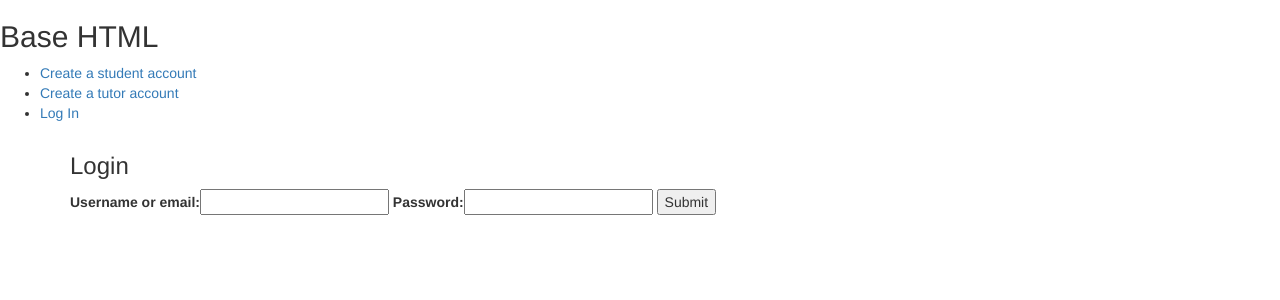
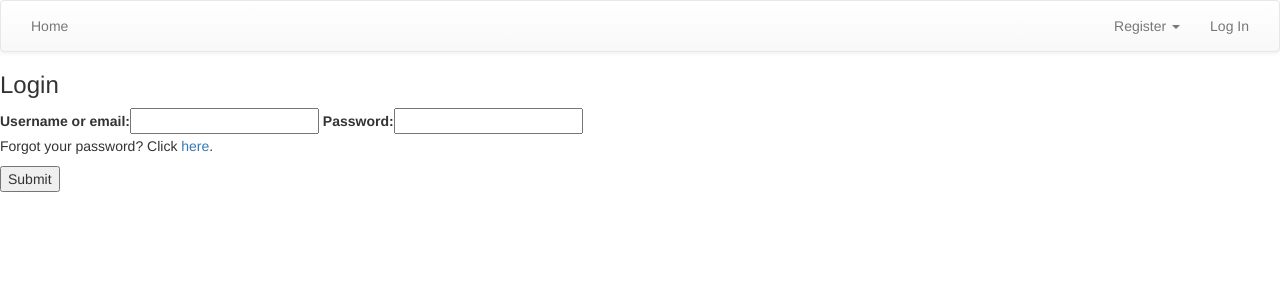
Before and after one commit to sweetmentor/PrivateTutor, a Django app: page /accounts/login in a window 1280 px wide. Shown: the top 300 px of the page. Run offline with Django 3.2, Linux system fonts and the light colour scheme; some libraries are stand-ins or nearby versions.

Commit message:
added account and home apps with functionalities

```diff
--- a/accounts/templates/accounts/login.html
+++ b/accounts/templates/accounts/login.html
@@ -10,6 +10,9 @@
     <form method = 'POST'>
    {% csrf_token %}
    {{ forms | as_bootstrap }}
+
+   <p>Forgot your password? Click <a href="{% url 'password_reset' %}">here</a>.</p>
+
     <input type="submit" value="Submit"/>
 </form>
 
--- a/home/templates/home/base.html
+++ b/home/templates/home/base.html
@@ -5,23 +5,67 @@
     <meta name="viewport" content="width=device-width, initial-scale=1.0">
     <meta http-equiv="X-UA-Compatible" content="ie=edge">
     <title>Document</title>
-    <link rel="stylesheet" href="https://cdnjs.cloudflare.com/ajax/libs/bootswatch/3.3.7/cerulean/bootstrap.min.css">
+    <link rel="stylesheet" href="https://maxcdn.bootstrapcdn.com/bootstrap/3.3.7/css/bootstrap.min.css" integrity="sha384-BVYiiSIFeK1dGmJRAkycuHAHRg32OmUcww7on3RYdg4Va+PmSTsz/K68vbdEjh4u" crossorigin="anonymous">
+    <link rel="stylesheet" href="https://maxcdn.bootstrapcdn.com/bootstrap/3.3.7/css/bootstrap-theme.min.css" integrity="sha384-rHyoN1iRsVXV4nD0JutlnGaslCJuC7uwjduW9SVrLvRYooPp2bWYgmgJQIXwl/Sp" crossorigin="anonymous">
+    {% block head_js %}
+    <script src="https://cdnjs.cloudflare.com/ajax/libs/jquery/3.2.1/jquery.min.js"></script>
+    <script src="https://cdnjs.cloudflare.com/ajax/libs/twitter-bootstrap/3.3.7/js/bootstrap.min.js"></script>
+    {% endblock head_js %}
+
 </head>
 <body>
-    <h2>Base HTML</h2>
+    <header>
+    <nav class="navbar navbar-default">
+  <div class="container-fluid">
+    <!-- Brand and toggle get grouped for better mobile display -->
+    <div class="navbar-header">
+      <button type="button" class="navbar-toggle collapsed" data-toggle="collapse" data-target="#bs-example-navbar-collapse-1" aria-expanded="false">
+        <span class="sr-only">Toggle navigation</span>
+        <span class="icon-bar"></span>
+        <span class="icon-bar"></span>
+        <span class="icon-bar"></span>
+      </button>
+    </div>
+    <ul class="nav navbar-nav navbar-left">
+        {% if messages %}
+        <div class="alert alert-success">
+            <div class="messages">
+                {% for message in messages %} {{ message }} {% endfor %}
+            </div>
+        </div>
+            {% endif %}
+        <li><a href="{% url 'home' %}">Home</a></li>
 
-    <ul>
-        {% if user.is_authenticated %}
+      </ul>
+
+
+    <div class="collapse navbar-collapse" id="bs-example-navbar-collapse-1">
+      <ul class="nav navbar-nav navbar-right">
+          {% if user.is_authenticated %}
         <li><a href="{% url 'profile' %}">Profile</a></li>
         <li><a href="{% url 'logout' %}">Log Out</a></li>
         {% else %}
-        <li><a href="{% url 'register_buyer' %}">Create a student account</a></li>
-        <li><a href="{% url 'register_seller' %}">Create a tutor account</a></li>
+        <li class="dropdown">
+          <a href="#" class="dropdown-toggle" data-toggle="dropdown" role="button" aria-haspopup="true" aria-expanded="false">Register <span class="caret"></span></a>
+          <ul class="dropdown-menu">
+            <li><a href="{% url 'register_buyer' %}">Create a student account</a></li>
+            <li><a href="{% url 'register_seller' %}">Create a tutor account</a></li>
+          </ul>
+        </li>
         <li><a href="{% url 'login' %}">Log In</a></li>
         {% endif %}
     </ul>
-    <div class="container">
+    </div><!-- /.navbar-collapse -->
+  </div><!-- /.container-fluid -->
+</nav>
+</header>
+<section>
+
+
+
+
+
         {% block content %} {% endblock content %}
-    </div>
+
 </body>
 </html>
--- /dev/null
+++ b/home/urls.py
@@ -0,0 +1,7 @@
+#HOME
+from django.conf.urls import url
+from home.views import get_index
+
+urlpatterns = [
+    url(r'^$', get_index, name='home')
+    ]
--- a/privatetutor/urls.py
+++ b/privatetutor/urls.py
@@ -16,6 +16,7 @@ Including another URLconf
 from django.conf.urls import url, include
 from django.contrib import admin
 from home.views import get_index
+from home import urls as home_urls
 from accounts import urls as accounts_urls
 from django.views.static import serve
 from django.conf import settings
@@ -25,6 +26,7 @@ from django.conf import settings
 urlpatterns = [
     url(r'^admin/', admin.site.urls),
     url(r'^$', get_index),
+    url(r'^home/', include(home_urls)),
     url(r'^accounts/', include(accounts_urls)),
     url(r'^media/(?P<path>.*)$', serve, {'document_root': settings.MEDIA_ROOT}),
 ]
```
